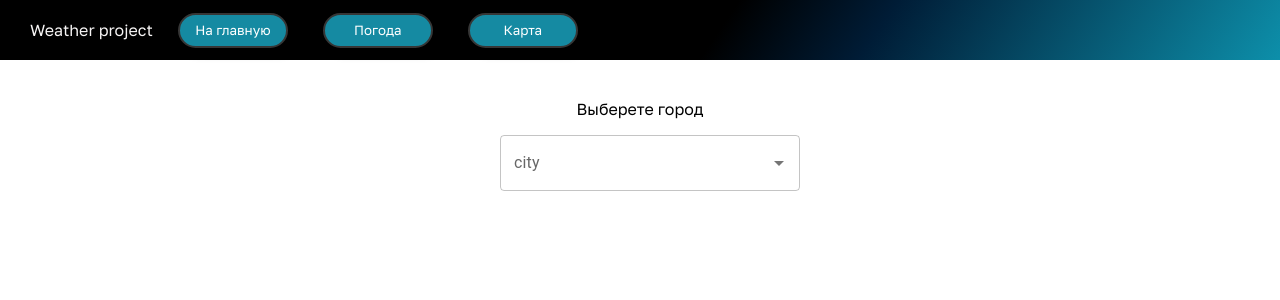
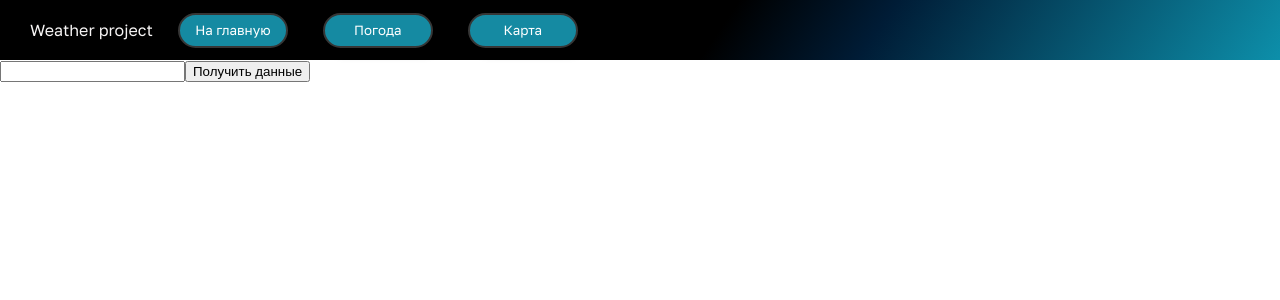
Before and after one commit to NoWizarrd/WeatherPr, a React (Vite) app: page /list in a window 1280 px wide. Shown: the top 300 px of the page. Built offline with nearby package versions, Linux system fonts and the light colour scheme.

Commit message:
weather rebuild

```diff
--- a/src/modules/api/OtherApi.tsx
+++ b/src/modules/api/OtherApi.tsx
@@ -1,19 +1,43 @@
-import axios from 'axios'
-import React from 'react'
+import axios from "axios";
+import { GeocoderResponse, WeatherResponse } from "./schemas";
 
+const BASE_URL = "https://api.openweathermap.org";
+const appid = "7c105a75bb7e095e8ba6d6e3cadfca70";
 
+const geocoderUrl = "/geo/1.0/direct";
+const weatherUrl = "/data/2.5/weather";
 
-const API_key = '7c105a75bb7e095e8ba6d6e3cadfca70'
-const url = `https://api.openweathermap.org/data/2.5/weather?lat=56&lon=92&appid=${API_key}`
+export async function getWeather(lat: number, lon: number) {
+  try {
+    const response = await axios.get<WeatherResponse>(BASE_URL + weatherUrl, {
+      params: {
+        lat,
+        lon,
+        appid,
+      },
+    });
 
-export async function WeatherApi() {
-    let response;
-    try {
-        response = await axios.get(url).then((res)=>console.log(res.data))
-        .catch((e) => {throw new Error(e)})
-        //console.log(response.data)
-    } catch (e) {
-        console.log(e)
-    }
-    console.log(response)
+    return response.data;
+  } catch (e) {
+    console.log(e);
+  }
 }
+
+export async function findCity(name: string) {
+  try {
+    const response = await axios.get<GeocoderResponse[]>(
+      BASE_URL + geocoderUrl,
+      {
+        params: {
+          q: name,
+          limit: 1,
+          appid,
+        },
+      }
+    );
+
+    return response.data[0];
+  } catch (e) {
+    console.log(e);
+  }
+}
--- /dev/null
+++ b/src/modules/api/schemas.tsx
@@ -0,0 +1,36 @@
+export interface WeatherResponse {
+  base: string;
+  clouds: Object;
+  cod: number;
+  coord: {
+    lon: number;
+    lat: number;
+  };
+  dt: number;
+  id: number;
+  main: {
+    feels_like: number;
+    grnd_level: number;
+    humidity: number;
+    pressure: number;
+    sea_level: number;
+    temp: number;
+    temp_max: number;
+    temp_min: number;
+  };
+  name: string;
+  sys: Object;
+  timezone: number;
+  visibility: number;
+  weather: Object[];
+  wind: {
+    speed: number;
+    deg: number;
+    gust: number;
+  };
+}
+
+export interface GeocoderResponse {
+  lat: number;
+  lon: number;
+}
--- a/src/modules/table/Table.tsx
+++ b/src/modules/table/Table.tsx
@@ -1,138 +1,41 @@
-import React, { useEffect } from 'react';
-import Table from '@mui/material/Table';
-import TableBody from '@mui/material/TableBody';
-import TableCell from '@mui/material/TableCell';
-import TableContainer from '@mui/material/TableContainer';
-import TableHead from '@mui/material/TableHead';
-import TableRow from '@mui/material/TableRow';
-import Paper from '@mui/material/Paper';
-import axios, { AxiosPromise } from 'axios';
+import Table from "@mui/material/Table";
+import TableBody from "@mui/material/TableBody";
+import TableCell from "@mui/material/TableCell";
+import TableContainer from "@mui/material/TableContainer";
+import TableRow from "@mui/material/TableRow";
+import Paper from "@mui/material/Paper";
+import { WeatherResponse } from "../api/schemas";
 
-function createData(
-  name: string,
-  definition: number | string,
-) {
-  return { name, definition };
+function createData(name: string, value: string | number) {
+  return {
+    name,
+    definition: value,
+  };
 }
 
-
-interface WeatherData {
-  base: string,
-  clouds: Object,
-  cod: number,
-  coord: {
-    lon:number,
-    lat:number
-  },
-  dt: number,
-  id: number,
-  main: {
-    feels_like: number
-    grnd_level: number
-    humidity: number
-    pressure: number
-    sea_level: number
-    temp: number
-    temp_max: number
-    temp_min: number
-  },
-  name: string,
-  sys: Object,
-  timezone: number,
-  visibility: number,
-  weather: Object[],
-  wind: {
-    speed:number,
-    deg:number,
-    gust:number
-  }
-}
-
-const API_key = '7c105a75bb7e095e8ba6d6e3cadfca70'
-//const url = `https://api.openweathermap.org/data/2.5/weather?lat=56&lon=92&appid=${API_key}`
-let response:WeatherData;
-let ans:string;
-
-// function translit(word:string){
-// 	var answer = '';
-// 	var converter:any = {
-// 		'а': 'a',    'б': 'b',    'в': 'v',    'г': 'g',    'д': 'd',
-// 		'е': 'e',    'ё': 'e',    'ж': 'zh',   'з': 'z',    'и': 'i',
-// 		'й': 'y',    'к': 'k',    'л': 'l',    'м': 'm',    'н': 'n',
-// 		'о': 'o',    'п': 'p',    'р': 'r',    'с': 's',    'т': 't',
-// 		'у': 'u',    'ф': 'f',    'х': 'h',    'ц': 'c',    'ч': 'ch',
-// 		'ш': 'sh',   'щ': 'sch',  'ь': '',     'ы': 'y',    'ъ': '',
-// 		'э': 'e',    'ю': 'yu',   'я': 'ya',
-
-// 		'А': 'A',    'Б': 'B',    'В': 'V',    'Г': 'G',    'Д': 'D',
-// 		'Е': 'E',    'Ё': 'E',    'Ж': 'Zh',   'З': 'Z',    'И': 'I',
-// 		'Й': 'Y',    'К': 'K',    'Л': 'L',    'М': 'M',    'Н': 'N',
-// 		'О': 'O',    'П': 'P',    'Р': 'R',    'С': 'S',    'Т': 'T',
-// 		'У': 'U',    'Ф': 'F',    'Х': 'H',    'Ц': 'C',    'Ч': 'Ch',
-// 		'Ш': 'Sh',   'Щ': 'Sch',  'Ь': '',     'Ы': 'Y',    'Ъ': '',
-// 		'Э': 'E',    'Ю': 'Yu',   'Я': 'Ya'
-// 	};
-
-// 	for (var i = 0; i < word.length; ++i ) {
-// 		if (converter[word[i]] == undefined){
-// 			answer += word[i];
-// 		} else {
-// 			answer += converter[word[i]];
-// 		}
-// 	}
-
-// 	return answer;
-// }
-
-
-
-async function WeatherApi(lat:string, lon:string) { //заменить координаты на данные из FindCoordinates
-  try {
-      response = (await axios.get(`https://api.openweathermap.org/data/2.5/weather?lat=${lat}6&lon=${lon}&appid=${API_key}`)).data
-      //.then((res)=>console.log(res.data))
-      //.catch((e) => {throw new Error(e)})
-  } catch (e) {
-      console.log(e)
-  }
-}
-
-interface ICity{
-  lat:string,
-  lon:string
-}
-
-export default function DenseTable(props:ICity) {
-
-  //FindCoordinates(props.city)
-  useEffect(()=>{
-    WeatherApi(props.lat,props.lon)
-    //setTimeout(WeatherApi, 1000)
-    //console.log(FindCoordinates(props.city))
-  }, [response, props.lat])
-
-  //console.log(response)
-
+export default function DenseTable({ data }: { data: WeatherResponse }) {
   const rows = [
-    createData('Название', response?.name),
-    createData('Временная зона', response?.timezone / 3600),
-    createData('Температура сейчас', response?.main.temp),
-    createData('Ощущается как', response?.main.feels_like),
-    createData('Максимальная температура', response?.main.temp_max),
-    createData('Минимальная температура', response?.main.temp_min),
-    createData('Давление', response?.main.pressure),
+    createData("Название", data?.name),
+    createData("Временная зона", data?.timezone / 3600),
+    createData("Температура сейчас", data?.main.temp),
+    createData("Ощущается как", data?.main.feels_like),
+    createData("Максимальная температура", data?.main.temp_max),
+    createData("Минимальная температура", data?.main.temp_min),
+    createData("Давление", data?.main.pressure),
   ];
 
+  if (!data) {
+    return <div>loading...</div>;
+  }
 
   return (
-    !response ? <div>loading...</div> :
-
-    <TableContainer component={Paper} sx={{ maxWidth: '40vw'}}>
-      <Table sx={{ minWidth: 650}} size="small" aria-label="a dense table">
+    <TableContainer component={Paper} sx={{ maxWidth: "50vw" }}>
+      <Table sx={{ minWidth: 650 }} size="small" aria-label="a dense table">
         <TableBody>
           {rows.map((row) => (
             <TableRow
               key={row.name}
-              sx={{ '&:last-child td, &:last-child th': { border: 0 } }}
+              sx={{ "&:last-child td, &:last-child th": { border: 0 } }}
             >
               <TableCell component="th" scope="row">
                 {row.name}
--- a/src/pages/List_page.tsx
+++ b/src/pages/List_page.tsx
@@ -1,79 +1,38 @@
-import { Autocomplete, TextField } from '@mui/material'
-import React, { useEffect, useState } from 'react'
-import DenseTable from '../modules/table/Table'
-import styled from 'styled-components'
-import axios from 'axios'
-//import { YandexApi } from '../modules/api/YandexApi'
-//import { WeatherApi } from '../modules/api/OtherApi'
-
-// interface ICity {
-
-// }
-
-const cities = [ // С api подгружать
-  'Krasnoyarsk',
-  "Moscow",
-  "London",
-  "Novosibirsk",
-  "Kansk"
-]
-
-const Aria = styled.div`
-  display: flex;
-  flex-direction: column;
-  align-items: center;
-  justify-content: center;
-  margin: 1vh auto;
-  padding: 15px;
-`
-
-const API_key = '7c105a75bb7e095e8ba6d6e3cadfca70'
-let ans;
-async function FindCoordinates(city:string) {
-  try {
-      ans = (await axios.get(`http://api.openweathermap.org/geo/1.0/direct?q=${city}&limit=1&appid=${API_key}`)).data[0]
-      //.then((res)=>console.log(res.data))
-      //.catch((e) => {throw new Error(e)})
-      console.log(ans.lat, ans.lon)
-      return ans
-  } catch (e) {
-      console.log(e)
-  }
-}
-
+import React, { useEffect, useState } from "react";
+import { findCity, getWeather } from "../modules/api/OtherApi";
+import { WeatherResponse } from "../modules/api/schemas";
+import DenseTable from "../modules/table/Table";
 
 export default function ListPage() {
+  const [city, setCity] = useState("");
 
+  const [data, setData] = useState<WeatherResponse>();
 
-  const [textValue, setTextValue] = useState('')
+  const getData = async () => {
+    const coordsRes = await findCity(city);
 
-  //const inputValue = document.getElementById('input_of_list')
-  //const request = YandexApi()
-  //console.log(request)
+    if (!coordsRes) {
+      return;
+    }
 
+    const { lat, lon } = coordsRes;
+
+    const weatherRes = await getWeather(lat, lon);
+
+    if (!weatherRes) {
+      return;
+    }
+
+    setData(weatherRes);
+  };
 
   return (
-    <>
-      <Aria>
-        <p>
-          Выберете город
-        </p>
-        <Autocomplete
-          disablePortal
-          style={{marginLeft:'20px'}}
-          id="input_of_list"
-          options={cities}
-          sx={{ width: 300, marginBottom:'40px', display: 'flex' }}
-          renderInput={(params) => <TextField {...params} label="city"/>}
-          onChange={(event, value, reason) => {setTextValue(value)}}
-          onInputChange={(event, value, reason) => {FindCoordinates(value)}}
-        />
-          {textValue && //пришлось сделать проверку на null
-          <DenseTable lat={ans?.lat} lon={ans?.lon}/>}
+    <div>
+      <input value={city} onChange={(e) => setCity(e.target.value)} />
 
+      <button onClick={getData}>Получить данные</button>
 
-          {/* данные в виде таблицы нужна с api подгрузить после выделения города в поле текста сверху */}
-      </Aria>
-    </>
-  )
+      {!!data && <DenseTable data={data} />}
+    </div>
+  );
 }
```
Also changed, not shown: src/modules/api/YandexApi.tsx (+20 -18 lines), 1 other file (tests, documents, lock files or other folders).
